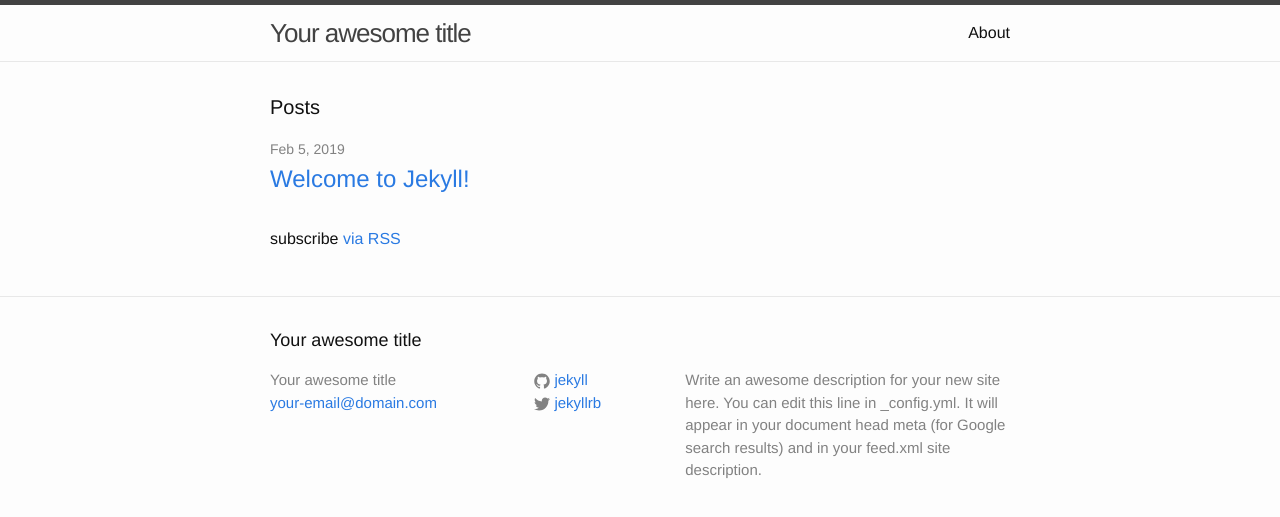
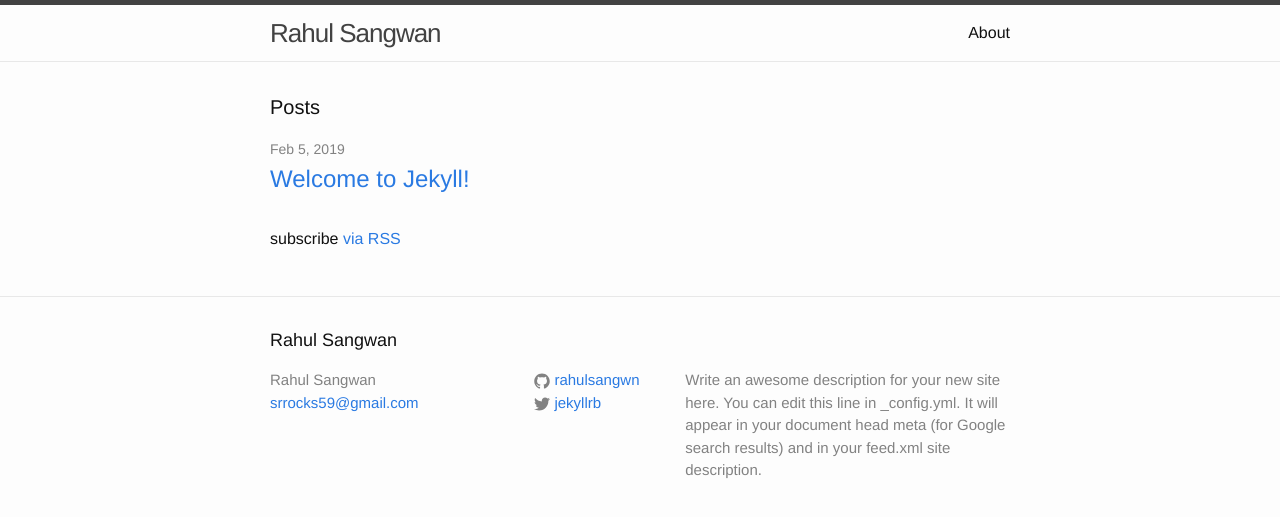
Before and after one commit to rahulsangwn/cv, a Jekyll site: the page built from index.html, in a window 1280 px wide. Shown: the top 517 px of the page. Built offline with Jekyll 4.4.1, drawn with Linux system fonts in a browser that asks for light colours.

Commit message:
minor modification to config.yml

```diff
--- a/_config.yml
+++ b/_config.yml
@@ -6,8 +6,8 @@
 # 'jekyll serve'. If you change this file, please restart the server process.
 
 # Site settings
-title: Your awesome title
-email: your-email@domain.com
+title: Rahul Sangwan
+email: srrocks59@gmail.com
 description: > # this means to ignore newlines until "baseurl:"
   Write an awesome description for your new site here. You can edit this
   line in _config.yml. It will appear in your document head meta (for
@@ -15,7 +15,7 @@ description: > # this means to ignore newlines until "baseurl:"
 baseurl: "" # the subpath of your site, e.g. /blog
 url: "http://yourdomain.com" # the base hostname & protocol for your site
 twitter_username: jekyllrb
-github_username:  jekyll
+github_username:  rahulsangwn
 
 # Build settings
 markdown: kramdown
```
